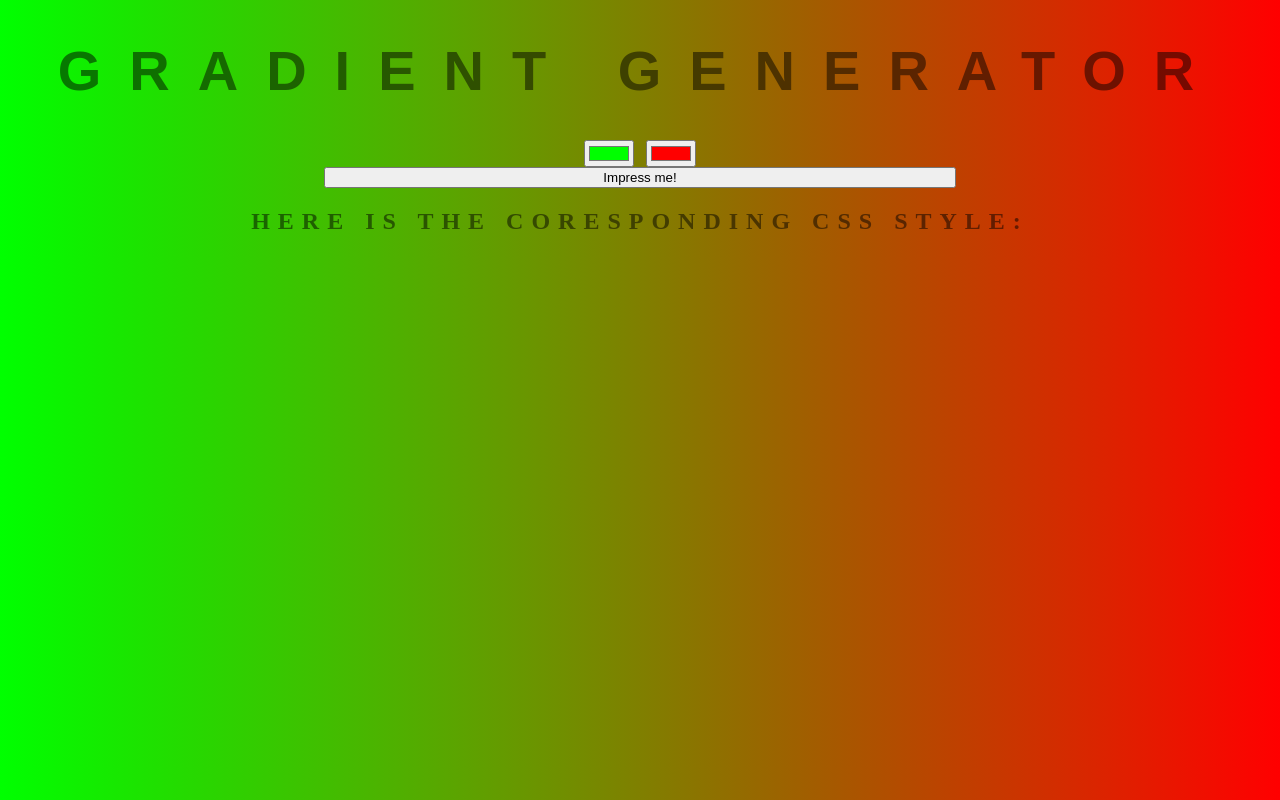
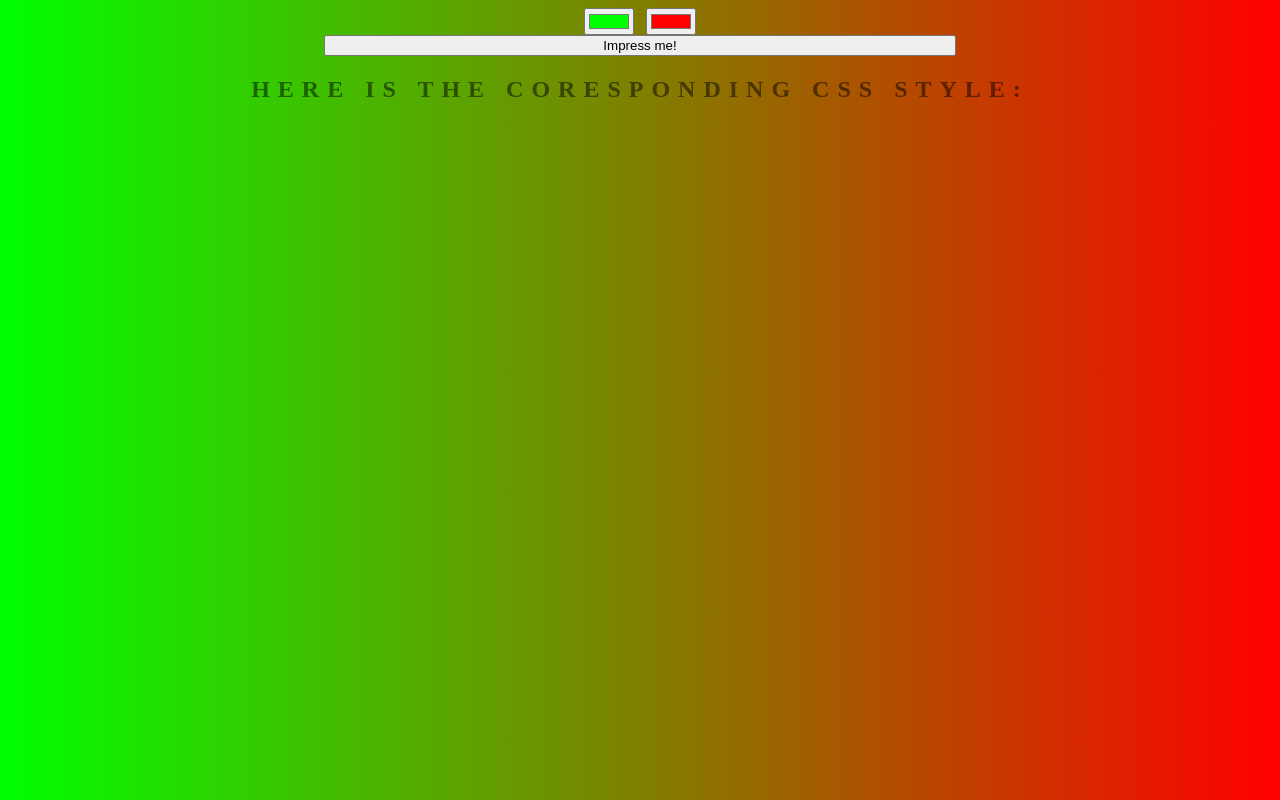
Before and after one commit to stefbodhi/background-generator, a plain HTML site: page index.html in a window 1280 px wide. Drawn offline with Linux system fonts and the light colour scheme.

Commit message:
delete h2

```diff
--- a/index.html
+++ b/index.html
@@ -6,7 +6,6 @@
 	<link rel="stylesheet" type="text/css" href="./style.css">
 </head>
 <body id="body">
-	<h1>GRADIENT Generator</h1>
 	<input id="color1" type="color" name="color1" value="#00ff00">
 	<input id="color2" type="color" name="color2" value="#ff0000">
 	<button>Impress me!</button>
```
